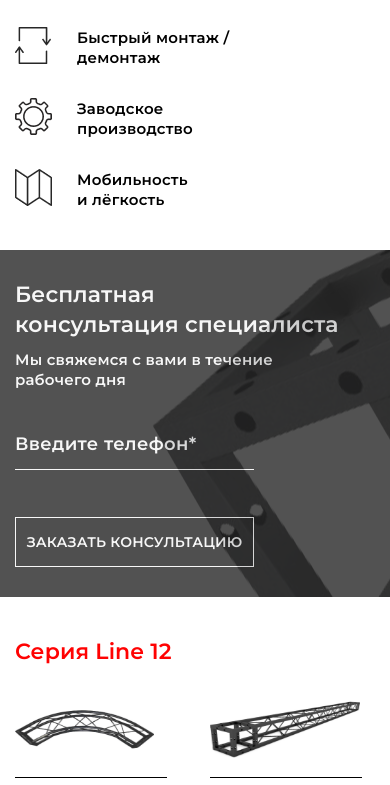
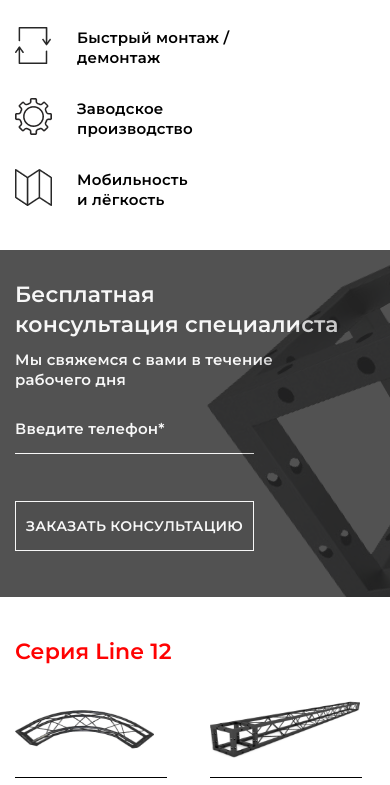
Before and after one commit to dyure/farms, a PHP site: page / in a window 390 px wide. Shown: the part 1912-2697 px from the top of the page. Run offline with PHP 8.4, Linux system fonts and the light colour scheme; some libraries are stand-ins or nearby versions.

Commit message:
seventeenth day parallax backgrounds and bugs

```diff
--- a/css/styles.css
+++ b/css/styles.css
@@ -1429,7 +1429,7 @@ html {
 }
 .parallax_out.part1 p,
 .dm-modal p {
-    margin-bottom: 55px;
+    margin-bottom: 52px;
 }
 .parallax_out.part2 p,
 .parallax_out.part3 p {
@@ -1481,6 +1481,15 @@ html {
 }
 /* < 768px */
 @media screen and (max-width: 767px) {
+    .parallax_out.part1 {
+        background-image: url("../img/parallax1_768.png");
+    }
+    .parallax_out.part2 {
+        background-image: url("../img/parallax2_768.png");
+    }
+    .parallax_out.part3 {
+        background-image: url("../img/parallax3_768.png");
+    }
     .parallax_out.part1 ._body,
     .parallax_out.part2 ._body,
     .parallax_out.part3 ._body {
@@ -1501,7 +1510,7 @@ html {
     }
     .parallax_out.part1 p,
     .dm-modal p {
-        margin-bottom: 50px;
+        margin-bottom: 46px;
     }
     .parallax_out.part2 h2,
     .parallax_out.part2 p,
@@ -1513,7 +1522,7 @@ html {
     .parallax_out.part2 h2,
     .parallax_out.part3 h2,
     .dm-modal h2 {
-        margin-bottom: 20px;
+        margin-bottom: 10px;
     }
     .parallax_out.part2 p.last,
     .parallax_out.part3 p.last {
@@ -1522,6 +1531,15 @@ html {
 }
 /* < 575px */
 @media screen and (max-width: 575px) {
+    .parallax_out.part1 {
+        background-image: url("../img/parallax1_768.png");
+    }
+    .parallax_out.part2 {
+        background-image: url("../img/parallax2_768.png");
+    }
+    .parallax_out.part3 {
+        background-image: url("../img/parallax3_768.png");
+    }
     .parallax_out.part1 ._body,
     .parallax_out.part2 ._body,
     .parallax_out.part3 ._body {
@@ -1549,7 +1567,7 @@ html {
     }
     .parallax_out.part1 p,
     .dm-modal p {
-        margin-bottom: 30px;
+        margin-bottom: 14px;
     }
     .parallax_out.part2 h2,
     .parallax_out.part2 p,
@@ -1591,10 +1609,11 @@ html {
 .input_phone {
     background-color: #282828;
     color: #f6f6f6;
-    width: 273px;
+    width: 309px;
     height: 50px;
     border: none;
     border-bottom: 1px solid #f6f6f6;
+    font-family: 'Montserrat', sans-serif;
     font-weight: 600;
     font-size: 18px;
     line-height: 25px;
@@ -1611,7 +1630,7 @@ html {
 #error_input3,
 #error_input4 {
     display: none;
-    width: 273px;
+    width: 309px;
     height: 26px;
     background-color: #F6F6F6;
     color: #cc0000;
@@ -1628,10 +1647,11 @@ html {
 }
 .input_phone::placeholder {
     color: #f6f6f6;
+    font-family: 'Montserrat', sans-serif;
     font-weight: 600;
     font-size: 18px;
     line-height: 25px;
-    letter-spacing: 0.02em;
+    letter-spacing: 0.2px;
 }
 .dm-modal .input_phone::placeholder {
     color: #282828;
@@ -1644,10 +1664,11 @@ html {
     width: 273px;
     height: 50px;
     border: 1px solid #f6f6f6;
+    font-family: 'Montserrat', sans-serif;
     font-weight: 600;
     font-size: 16px;
     line-height: 20px;
-    letter-spacing: 0.01em;
+    letter-spacing: 0.2px;
     text-transform: uppercase;
     cursor: pointer;
 }
@@ -1657,10 +1678,11 @@ html {
     width: 273px;
     height: 50px;
     border: 1px solid #282828;
+    font-family: 'Montserrat', sans-serif;
     font-weight: 600;
     font-size: 16px;
     line-height: 20px;
-    letter-spacing: 0.01em;
+    letter-spacing: 0.2px;
     text-transform: uppercase;
     cursor: pointer;
 }
@@ -1752,14 +1774,29 @@ html {
 /* < 1400px */
 @media screen and (max-width: 1399px) {}
 /* < 1200px */
-@media screen and (max-width: 1199px) {}
+@media screen and (max-width: 1199px) {
+    .input_phone {
+        width: 280px;
+        margin-right: 25px;
+    }
+    #error_input1,
+    #error_input2,
+    #error_input3,
+    #error_input4 {
+        width: 280px;
+    }
+}
 /* < 768px */
 @media screen and (max-width: 767px) {
     .input_phone {
         width: 252px;
         font-size: 15px;
         line-height: 20px;
-        margin-right: 16px;
+        margin-right: 30px;
+    }
+    .input_phone::placeholder {
+        font-size: 15px;
+        line-height: 20px;
     }
     #error_input1,
     #error_input2,
@@ -1789,6 +1826,7 @@ html {
 @media screen and (max-width: 575px) {
     .input_phone {
         width: 239px;
+        margin-right: 0;
     }
     #error_input1,
     #error_input2,
--- a/index.html
+++ b/index.html
@@ -521,7 +521,7 @@
                     </div>
                     <div class="owl_text">
                         <p class="f_600_18_25 first">Люстра, 2000*524мм</p>
-                        <p class="f_400_18_20 second">Line 12*100 - 4шт., Line 12*50 - 2шт.</p>
+                        <p class="f_400_18_20 second">Line 12*200 - 4шт., Line 12*50 - 2шт.</p>
                     </div>
                 </div>
                 <div class="owl_items">
@@ -785,6 +785,12 @@
                 <div class="answ">
                     <p class="f_400_18_20">Да, нам необходимы примерные размеры вашего запроса. Мы&nbsp;нарисуем конструкцию и&nbsp;отправим вам фото для согласования.</p>
                 </div>
+                <div class="quest">
+                    <p class="f_600_18_25">Как получить прайс на металлические конструкции?</p>
+                </div>
+                <div class="answ">
+                    <p class="f_400_18_20">Вы можете заполнить форму ниже, менеджер свяжется с вами и отправит актуальные цены на продукцию или перейти на сайт <a href="https://sepcom.ru/">https://sepcom.ru/</a></p>
+                </div>
             </div>
         </div>
     </section>
```
Also changed, not shown: img/parallax1_1200.png, img/parallax1_576.png (added), img/parallax1_768.png (added), img/parallax2_1200.png, img/parallax2_576.png (added), img/parallax2_768.png (added), img/parallax3_1200.png, img/parallax3_576.png (added), img/parallax3_768.png (added).
